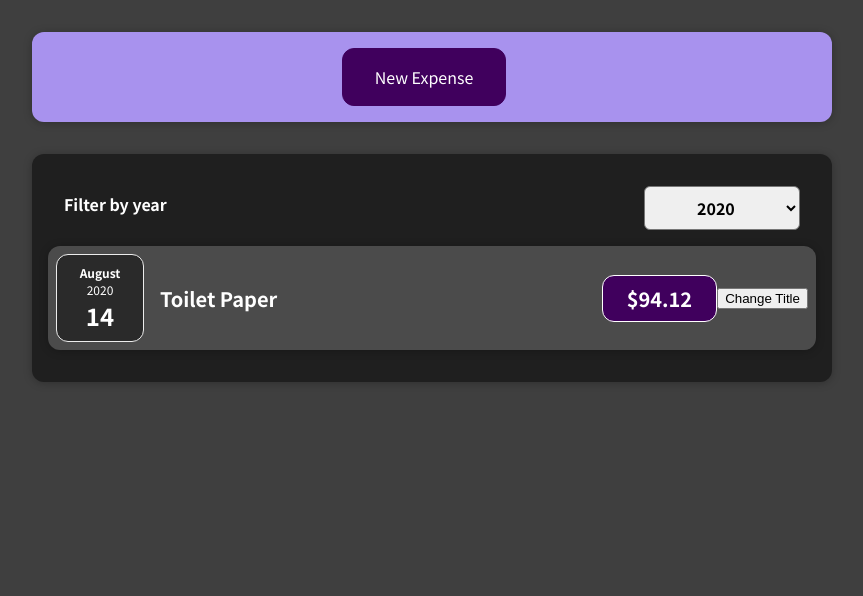
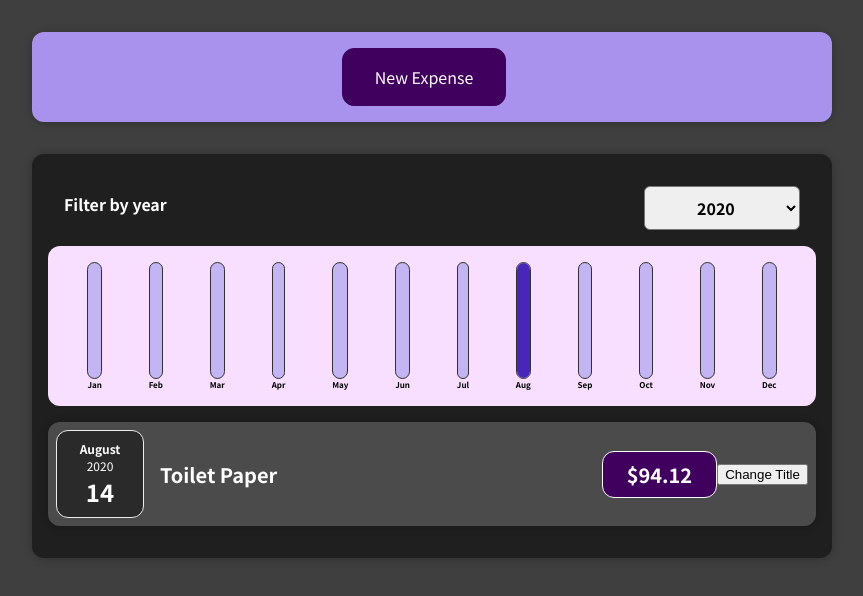
Before and after one commit to batar-btr/maximilian, a React (Create React App) app: page / in a window 1280 px wide. Shown: the top 596 px of the page, without its empty margins (208-1071 px from the left). Built offline with nearby package versions, Linux system fonts and the light colour scheme.

Commit message:
add chart-bar

```diff
--- /dev/null
+++ b/src/components/Chart/Chart.css
@@ -0,0 +1,9 @@
+.chart {
+    padding: 1rem;
+    border-radius: 12px;
+    background-color: #f8dfff;
+    text-align: center;
+    display: flex;
+    justify-content: space-around;
+    height: 10rem;
+  }
--- /dev/null
+++ b/src/components/Chart/Chart.js
@@ -0,0 +1,22 @@
+import ChartBar from './ChartBar';
+import './Chart.css'
+
+const Chart = props => {
+
+    const valueArray = props.dataPoints.map(item => item.value);
+
+    const totalMaximum = Math.max(...valueArray);
+
+    return <div className='chart'>
+        {props.dataPoints.map(dataPoint =>
+        (<ChartBar
+            key={dataPoint.label}
+            value={dataPoint.value}
+            label={dataPoint.label}
+            maxValue={totalMaximum}
+        />)
+        )}
+    </div>
+};
+
+export default Chart;
--- /dev/null
+++ b/src/components/Chart/ChartBar.css
@@ -0,0 +1,30 @@
+.chart-bar {
+    height: 100%;
+    display: flex;
+    flex-direction: column;
+    align-items: center;
+}
+
+.chart-bar__inner {
+    height: 100%;
+    width: 100%;
+    border: 1px solid #313131;
+    border-radius: 12px;
+    background-color: #c3b4f3;
+    overflow: hidden;
+    display: flex;
+    flex-direction: column;
+    justify-content: flex-end;
+}
+
+.chart-bar__fill {
+    background-color: #4826b9;
+    width: 100%;
+    transition: all 0.3s ease-out;
+}
+
+.chart-bar__label {
+    font-weight: bold;
+    font-size: 0.5rem;
+    text-align: center;
+}
--- /dev/null
+++ b/src/components/Chart/ChartBar.js
@@ -0,0 +1,25 @@
+import React from 'react';
+
+import './ChartBar.css';
+
+const ChartBar = (props) => {
+    let barFillHeight = '0%';
+
+    if (props.maxValue > 0) {
+        barFillHeight = Math.round((props.value / props.maxValue) * 100) + '%';
+    }
+
+    return (
+        <div className='chart-bar'>
+            <div className='chart-bar__inner'>
+                <div
+                    className='chart-bar__fill'
+                    style={{ height: barFillHeight }}
+                ></div>
+            </div>
+            <div className='chart-bar__label'>{props.label}</div>
+        </div>
+    );
+};
+
+export default ChartBar;
--- a/src/components/Expenses/Expenses.js
+++ b/src/components/Expenses/Expenses.js
@@ -3,6 +3,7 @@
 import ExpensesList from './ExpensesList';
 import Card from '../UI/Card';
 import ExpensesFilter from './ExpensesFilter';
+import ExpensesChart from './ExpensesChart';
 import './Expenses.css';
 
 const Expenses = (props) => {
@@ -20,6 +21,8 @@
 
             <ExpensesFilter selected={filteredYear} onChangeFilter={filterChangeHandler} />
 
+            <ExpensesChart expenses={filteredExpenses} />
+
             <ExpensesList items={filteredExpenses} />
 
             {/* {props.items.map()} */}
--- /dev/null
+++ b/src/components/Expenses/ExpensesChart.js
@@ -0,0 +1,29 @@
+import Chart from '../Chart/Chart'
+
+const ExpensesChart = props => {
+
+    const chartDataPoints = [
+        {label: 'Jan', value: 0},
+        {label: 'Feb', value: 0},
+        {label: 'Mar', value: 0},
+        {label: 'Apr', value: 0},
+        {label: 'May', value: 0},
+        {label: 'Jun', value: 0},
+        {label: 'Jul', value: 0},
+        {label: 'Aug', value: 0},
+        {label: 'Sep', value: 0},
+        {label: 'Oct', value: 0},
+        {label: 'Nov', value: 0},
+        {label: 'Dec', value: 0}
+    ];
+
+    for(const expense of props.expenses) {
+        const month = expense.date.getMonth() // Starting at 0 => January
+
+        chartDataPoints[month].value += expense.amount;
+    }
+
+    return <Chart dataPoints={chartDataPoints}/>
+}
+
+export default ExpensesChart;
--- a/src/components/Expenses/ExpensesList.js
+++ b/src/components/Expenses/ExpensesList.js
@@ -3,7 +3,6 @@
 
 const ExpensesList = props => {
 
-    let expensesContent = <p>No expenses found</p>;
 
     if(props.items.length === 0) {
         return <h2 className='expenses-list__fallback'>Found no expenses</h2>
```
